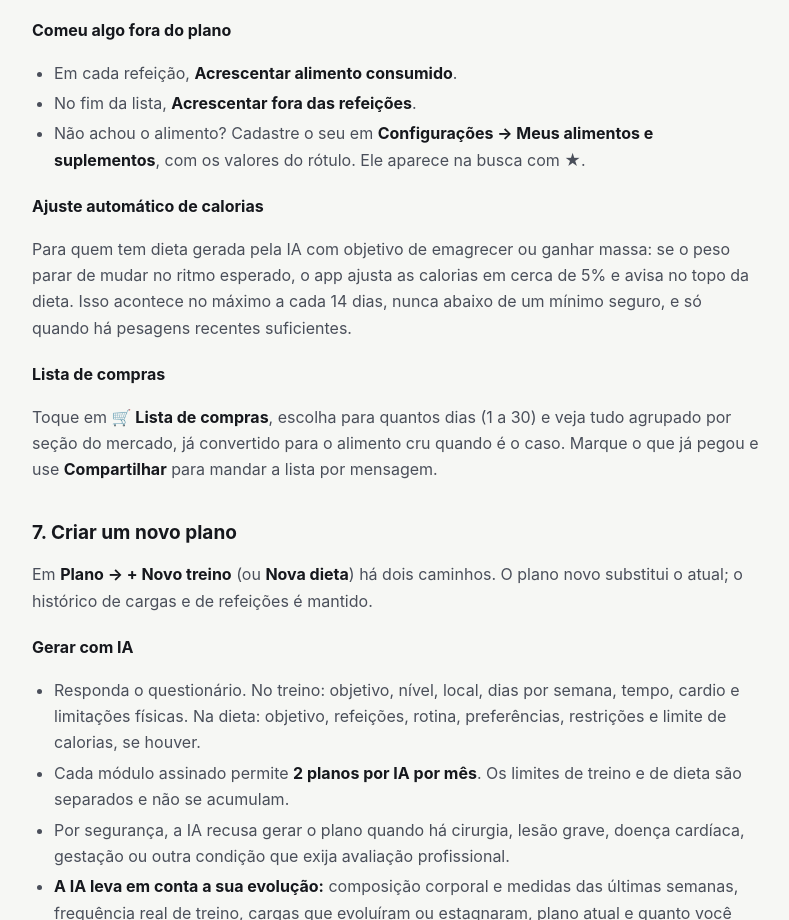
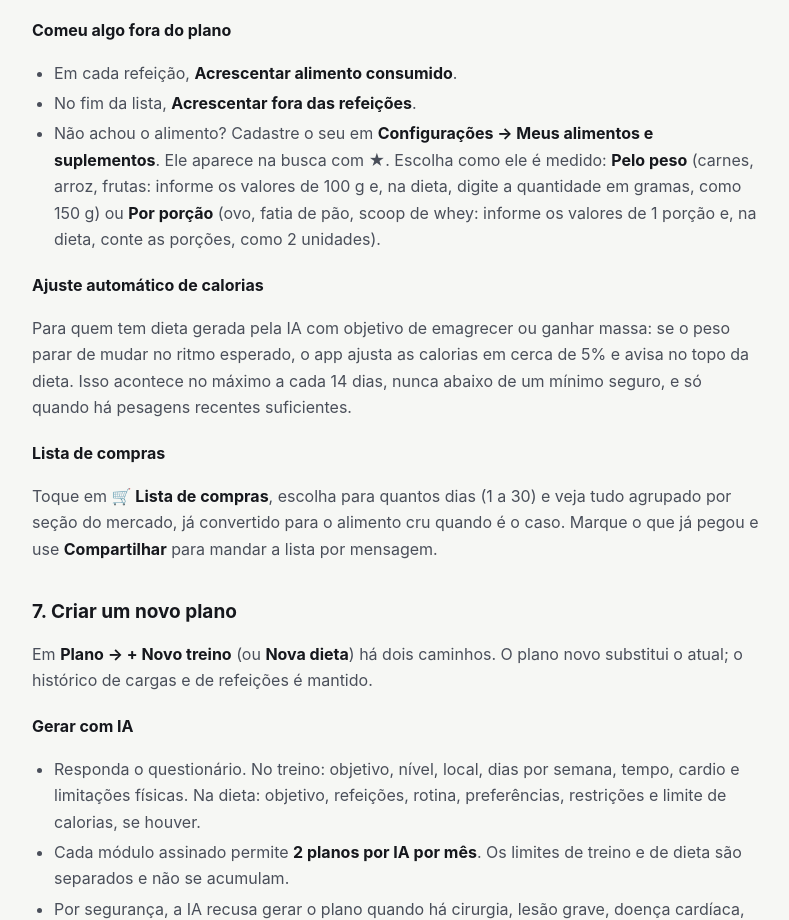
Before and after one commit to EUSTAQUIOJRF/dietfitapp-site, a plain HTML site: page ajuda.html in a window 1280 px wide. Shown: the part 3957-4877 px from the top of the page, without its empty margins (244-1033 px from the left). Drawn offline with Linux system fonts and the light colour scheme.

Commit message:
Ajuda: como cadastrar alimento pelo peso ou por porção
Co-Authored-By: Claude Opus 5.5 <noreply@anthropic.com>
Claude-Session: https://claude.ai/code/session_011yinxiZD3nsTG1hBJXdRzt

```diff
--- a/ajuda.html
+++ b/ajuda.html
@@ -115,7 +115,7 @@
 <ul>
 <li>Em cada refeição, <strong>Acrescentar alimento consumido</strong>.</li>
 <li>No fim da lista, <strong>Acrescentar fora das refeições</strong>.</li>
-<li>Não achou o alimento? Cadastre o seu em <strong>Configurações → Meus alimentos e suplementos</strong>, com os valores do rótulo. Ele aparece na busca com ★.</li>
+<li>Não achou o alimento? Cadastre o seu em <strong>Configurações → Meus alimentos e suplementos</strong>. Ele aparece na busca com ★. Escolha como ele é medido: <strong>Pelo peso</strong> (carnes, arroz, frutas: informe os valores de 100 g e, na dieta, digite a quantidade em gramas, como 150 g) ou <strong>Por porção</strong> (ovo, fatia de pão, scoop de whey: informe os valores de 1 porção e, na dieta, conte as porções, como 2 unidades).</li>
 </ul>
 <h3>Ajuste automático de calorias</h3>
 <p>Para quem tem dieta gerada pela IA com objetivo de emagrecer ou ganhar massa: se o peso parar de mudar no ritmo esperado, o app ajusta as calorias em cerca de 5% e avisa no topo da dieta. Isso acontece no máximo a cada 14 dias, nunca abaixo de um mínimo seguro, e só quando há pesagens recentes suficientes.</p>
```
